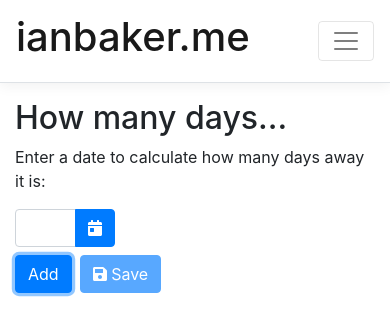
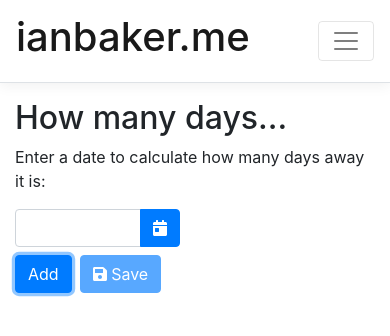
Before and after one commit to imbaker/webapi, an Angular app in the folder WebApi.Host/ClientApp/: page /days in a window 390 px wide. Both pictures are taken after a click on the button "Add". Shown: the top 336 px of the page. Built offline with nearby package versions, Linux system fonts and the light colour scheme.

Commit message:
Fixed mobile layout

```diff
--- a/WebApi.Host/ClientApp/src/app/days/days.component.html
+++ b/WebApi.Host/ClientApp/src/app/days/days.component.html
@@ -3,21 +3,21 @@
 <form [formGroup]="form">
   <ng-container formArrayName="dates" *ngFor="let date of form.get('dates')['controls']; let i = index">
     <div class="row my-2">
-      <div class="col-4">
+      <div class="col-6">
         <div class="input-group">
           <input class="form-control pl-2" type="text" [formControlName]="i" [ngClass]="{'is-valid': date.touch && date.valid, 'is-invalid': date.touched && date.invalid}" ngbDatepicker #d="ngbDatepicker" (change)="clickDate(date)" (dateSelect)="clickDate(date)" />
           <div class="input-group-append">
             <button class="btn btn-primary" (click)="d.toggle()">
               <i class="fas fa-calendar-day"></i>
             </button>
-            <button *ngIf="form.get('dates').length > 1" class="btn btn-danger mr-2" (click)="deleteDate(i)">
+            <button *ngIf="form.get('dates').length > 1" class="btn btn-danger" (click)="deleteDate(i)">
               <i class="fas fa-trash-alt"></i>
             </button>
           </div>
         </div>
       </div>
-      <div class="col-7 my-2">
-        <span *ngIf="date.valid && date.value != null">{{getDiffDays(date) | abs}} day<span *ngIf="getDiffDays(date) != 1 && getDiffDays(date) != -1">s</span> {{getDiffDaysSuffix(date)}}</span>
+      <div class="col-6 my-2 pl-0">
+        <span *ngIf="date.valid && date.value != null">{{getDiffDays(date) | abs | number:'1.0'}} day<span *ngIf="getDiffDays(date) != 1 && getDiffDays(date) != -1">s</span> {{getDiffDaysSuffix(date)}}</span>
         <span class="text-danger" *ngIf="date.touched && date.errors?.invalidDate">Please enter a valid date</span>
       </div>
     </div>
```
